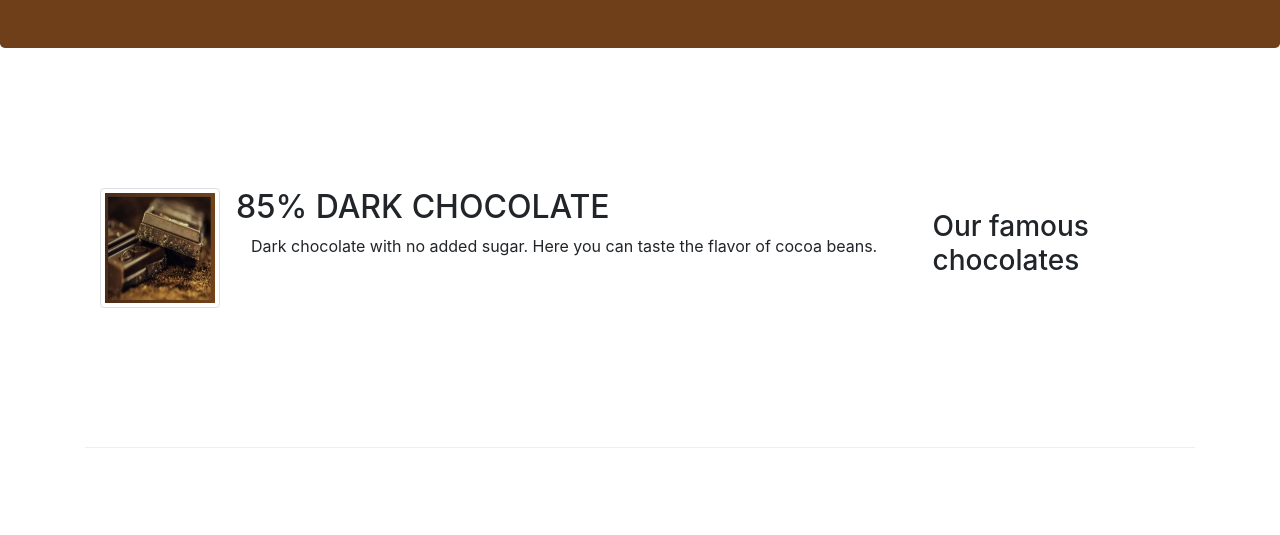
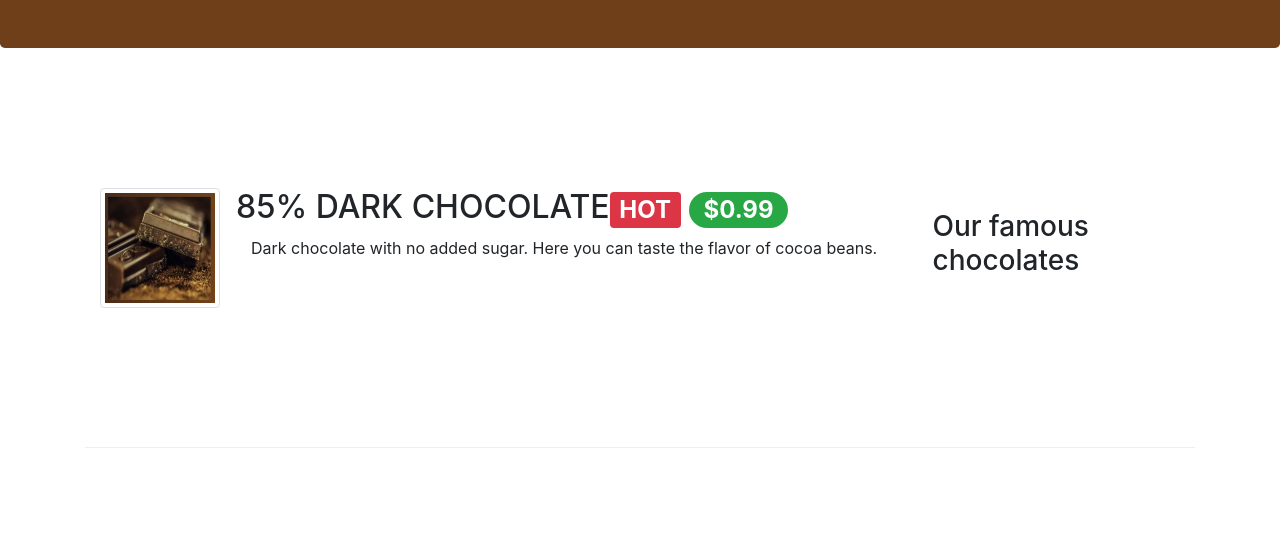
Before and after one commit to panouklas/LeChocolat, a website: page index.html in a window 1280 px wide. Shown: the part 265-800 px from the top of the page. Drawn offline with nearby package versions, Linux system fonts and the light colour scheme.

Commit message:
Alerting Users

```diff
--- a/index.html
+++ b/index.html
@@ -59,7 +59,8 @@
                 <div class="media"> <img class="d-flex mr-3 img-thumbnail align-self-center" src="images/dark85.jpg"
                         alt="85% DARK CHOCOLATE">
                     <div class="media-body">
-                        <h2 class="mt-0">85% DARK CHOCOLATE</h2>
+                        <h2 class="mt-0">85% DARK CHOCOLATE<span class="badge badge-danger">HOT</span>
+                        <span class="badge badge-pill badge-success">$0.99</span></h2>
                         <p class="col d-none d-md-block">Dark chocolate with no added sugar. Here you can taste the
                             flavor of cocoa beans.</p>
                     </div>
```
